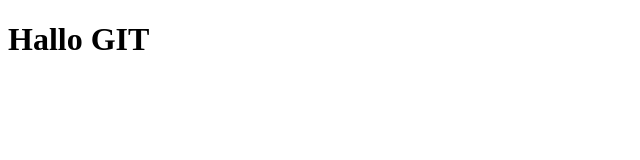
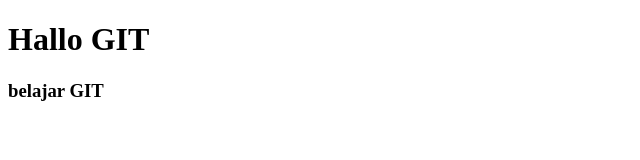
Before and after one commit to mutohir/sispak-seledri, a plain HTML site: page index.html in a window 1280 px wide. Shown: the whole page, without its empty margins (0-640 px from the left). Drawn offline with Linux system fonts and the light colour scheme.

Commit message:
tambah H3

```diff
--- a/index.html
+++ b/index.html
@@ -8,6 +8,6 @@
 </head>
 <body>
 	<h1>Hallo GIT</h1>
-
+	<h3>belajar GIT</h3>
 </body>
 </html>
```
